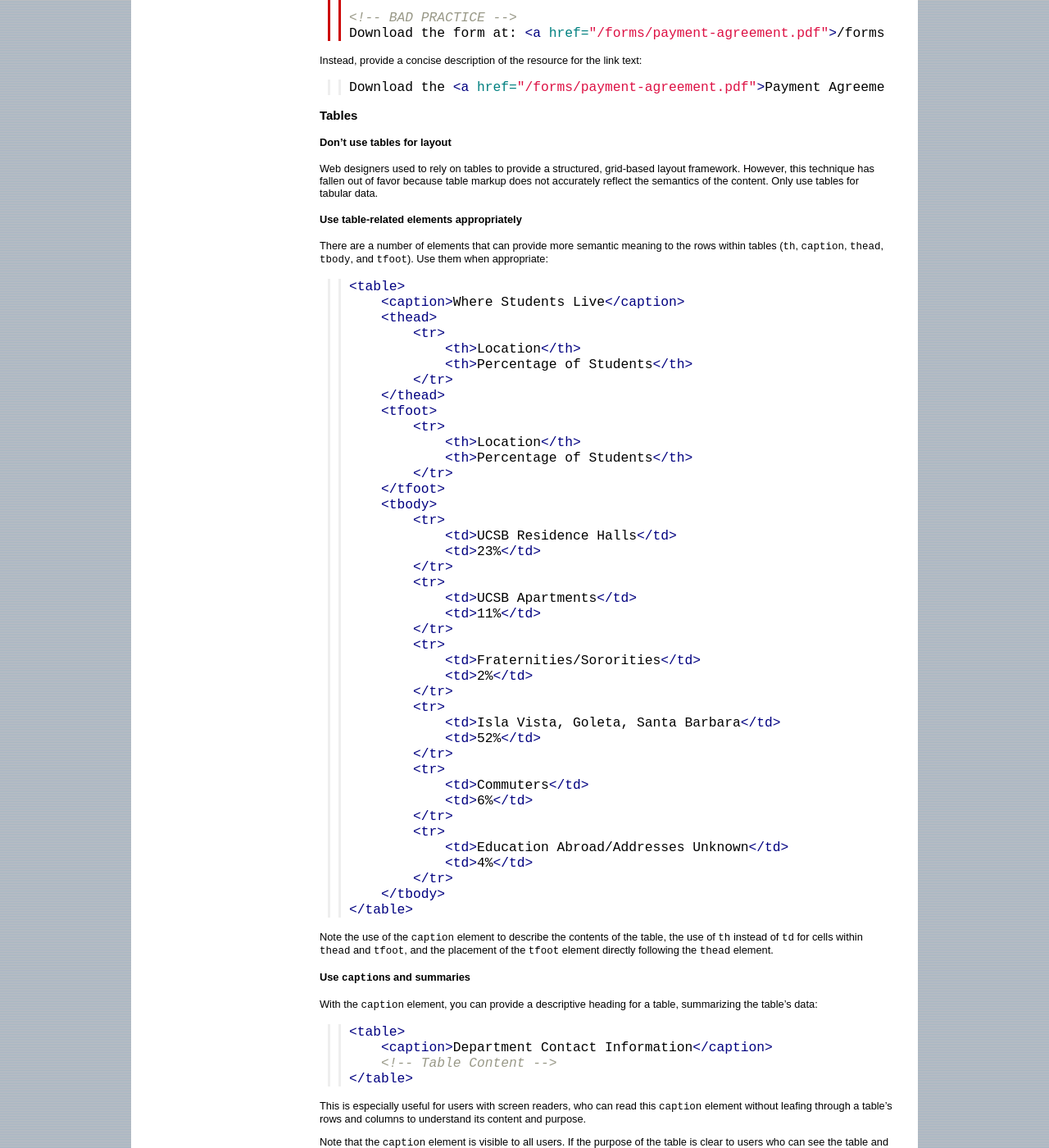
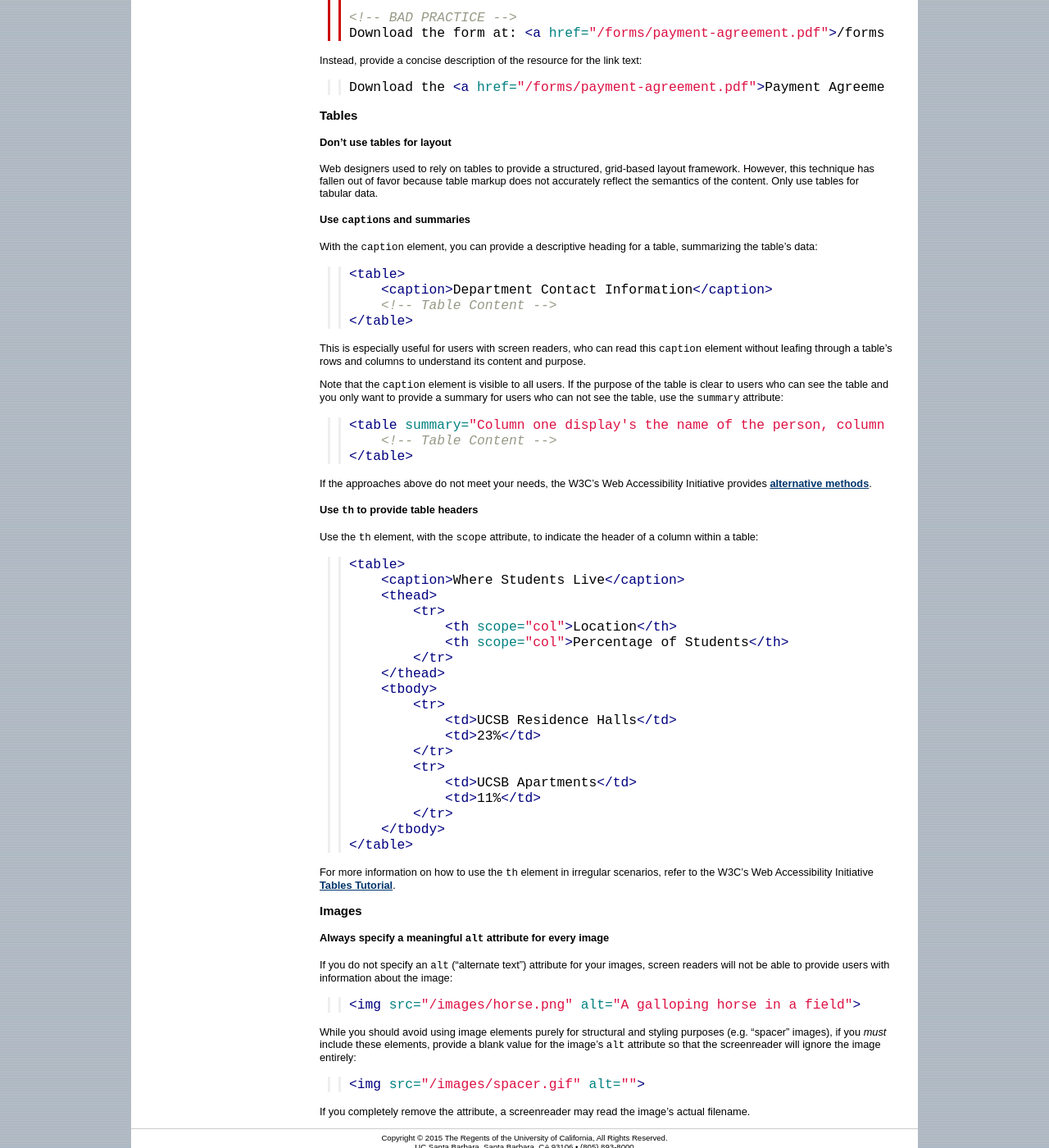
Before and after one commit to ucsb/webguide, a Jekyll site: the page built from html.md, in a window 1280 px wide and 1400 px high, scrolled down 2169 px. Shown: the whole window at 82% size. Built offline with Jekyll 4.4.1, drawn with Linux system fonts in a browser that asks for light colours; nearby versions of some CDN libraries.

Commit message:
Removed note about using table elements appropriately

````diff
--- a/html.md
+++ b/html.md
@@ -159,60 +159,6 @@ framework. However, this technique has fallen out of favor because table markup
 does not accurately reflect the semantics of the content. Only use tables for
 tabular data.
 
-#### Use table-related elements appropriately
-
-There are a number of elements that can provide more semantic meaning to the
-rows within tables (`th`, `caption`, `thead`, `tbody`, and `tfoot`). Use them
-when appropriate:
-
-```html
-<table>
-    <caption>Where Students Live</caption>
-    <thead>
-        <tr>
-            <th>Location</th>
-            <th>Percentage of Students</th>
-        </tr>
-    </thead>
-    <tfoot>
-        <tr>
-            <th>Location</th>
-            <th>Percentage of Students</th>
-        </tr>
-    </tfoot>
-    <tbody>
-        <tr>
-            <td>UCSB Residence Halls</td>
-            <td>23%</td>
-        </tr>
-        <tr>
-            <td>UCSB Apartments</td>
-            <td>11%</td>
-        </tr>
-        <tr>
-            <td>Fraternities/Sororities</td>
-            <td>2%</td>
-        </tr>
-        <tr>
-            <td>Isla Vista, Goleta, Santa Barbara</td>
-            <td>52%</td>
-        </tr>
-        <tr>
-            <td>Commuters</td>
-            <td>6%</td>
-        </tr>
-        <tr>
-            <td>Education Abroad/Addresses Unknown</td>
-            <td>4%</td>
-        </tr>
-    </tbody>
-</table>
-```
-
-Note the use of the `caption` element to describe the contents of the table,
-the use of `th` instead of `td` for cells within `thead` and `tfoot`, and the
-placement of the `tfoot` element directly following the `thead` element.
-
 #### Use `caption`s and summaries
 
 With the `caption` element, you can provide a descriptive heading for a table,
````
